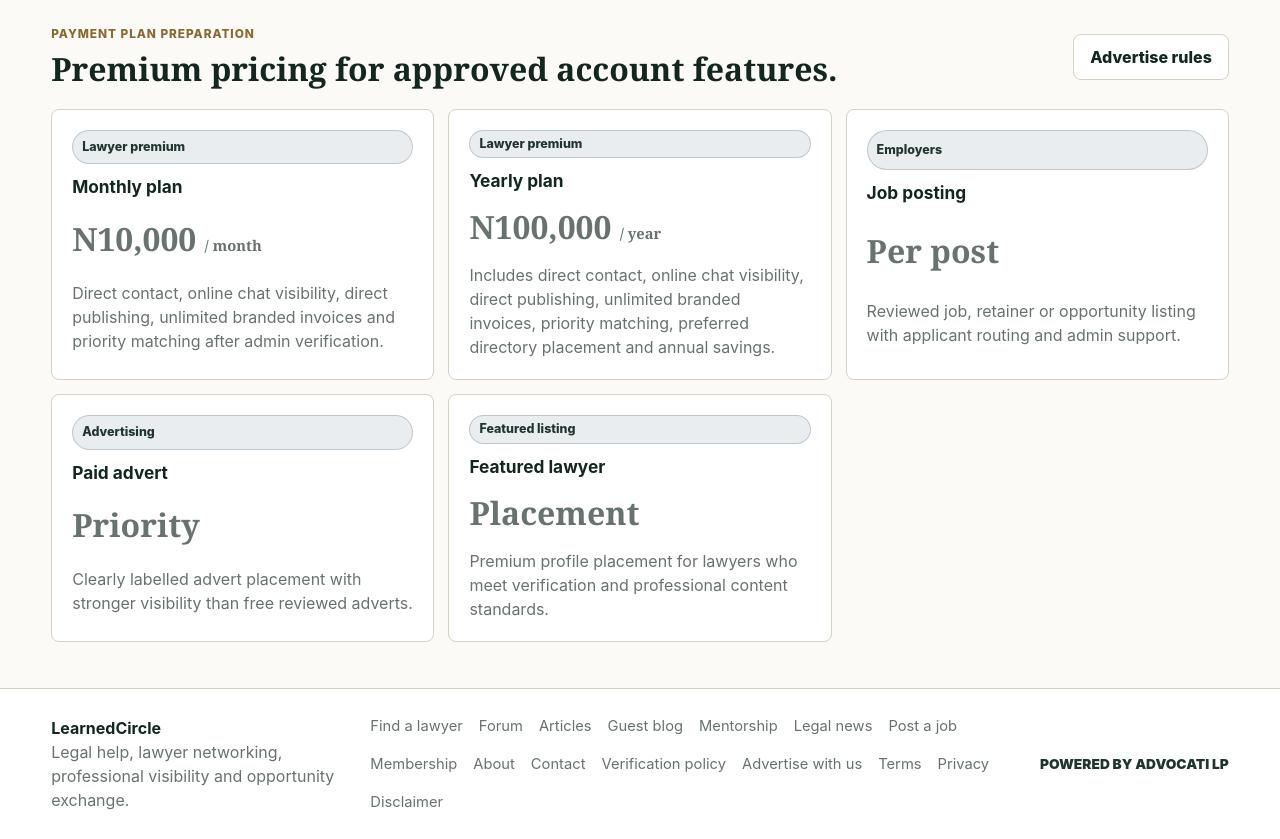
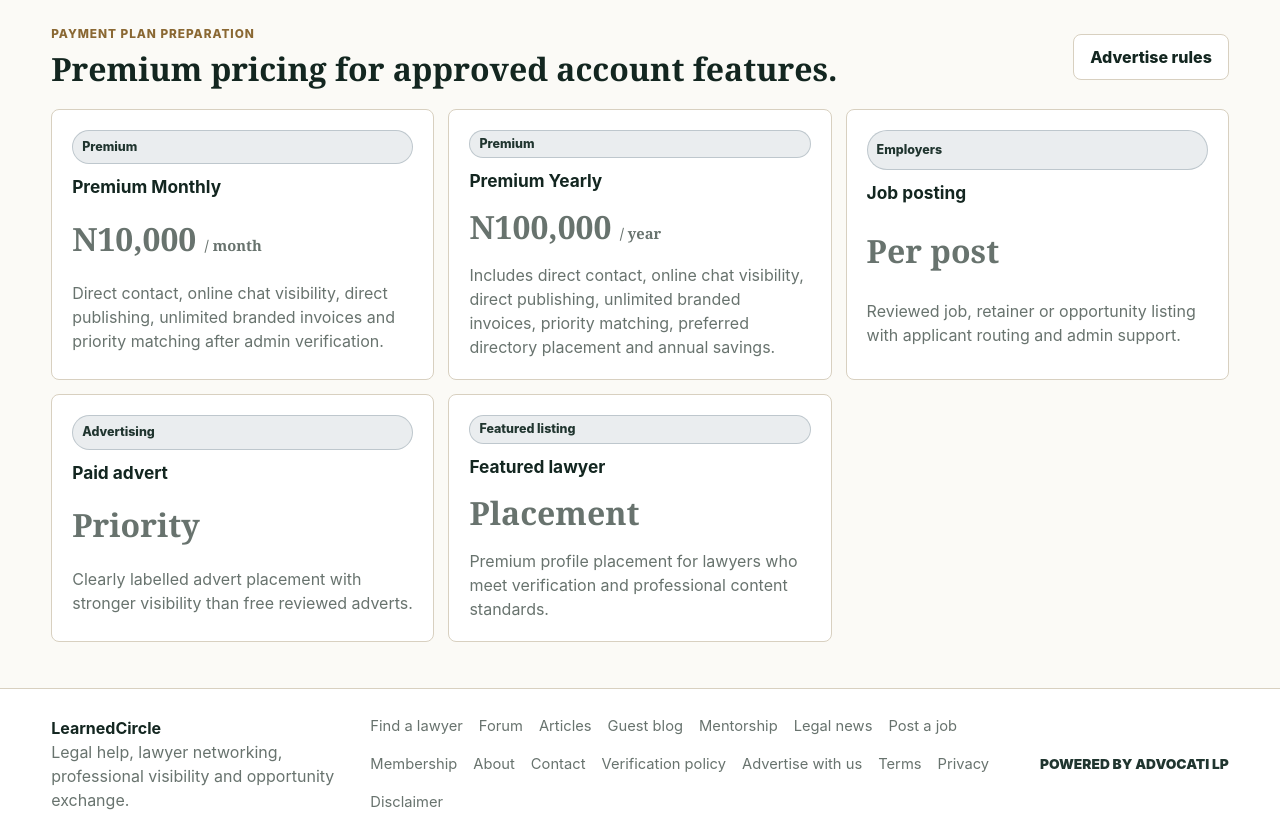
Before and after one commit to beinspiredfh/learnedcircle, a website: page outputs/index.html in a window 1280 px wide. Shown: the part 8540-9379 px from the top of the page. Drawn offline with Linux system fonts and the light colour scheme; no server answers.

Commit message:
Rename premium payment plan labels

```diff
--- a/outputs/index.html
+++ b/outputs/index.html
@@ -516,14 +516,14 @@
         </div>
         <div class="payment-grid">
           <article class="payment-card">
-            <span class="status">Lawyer premium</span>
-            <h3>Monthly plan</h3>
+            <span class="status">Premium</span>
+            <h3>Premium Monthly</h3>
             <p class="price">N10,000 <span>/ month</span></p>
             <p>Direct contact, online chat visibility, direct publishing, unlimited branded invoices and priority matching after admin verification.</p>
           </article>
           <article class="payment-card">
-            <span class="status">Lawyer premium</span>
-            <h3>Yearly plan</h3>
+            <span class="status">Premium</span>
+            <h3>Premium Yearly</h3>
             <p class="price">N100,000 <span>/ year</span></p>
             <p>
               Includes direct contact, online chat visibility, direct publishing, unlimited branded invoices, priority
```
